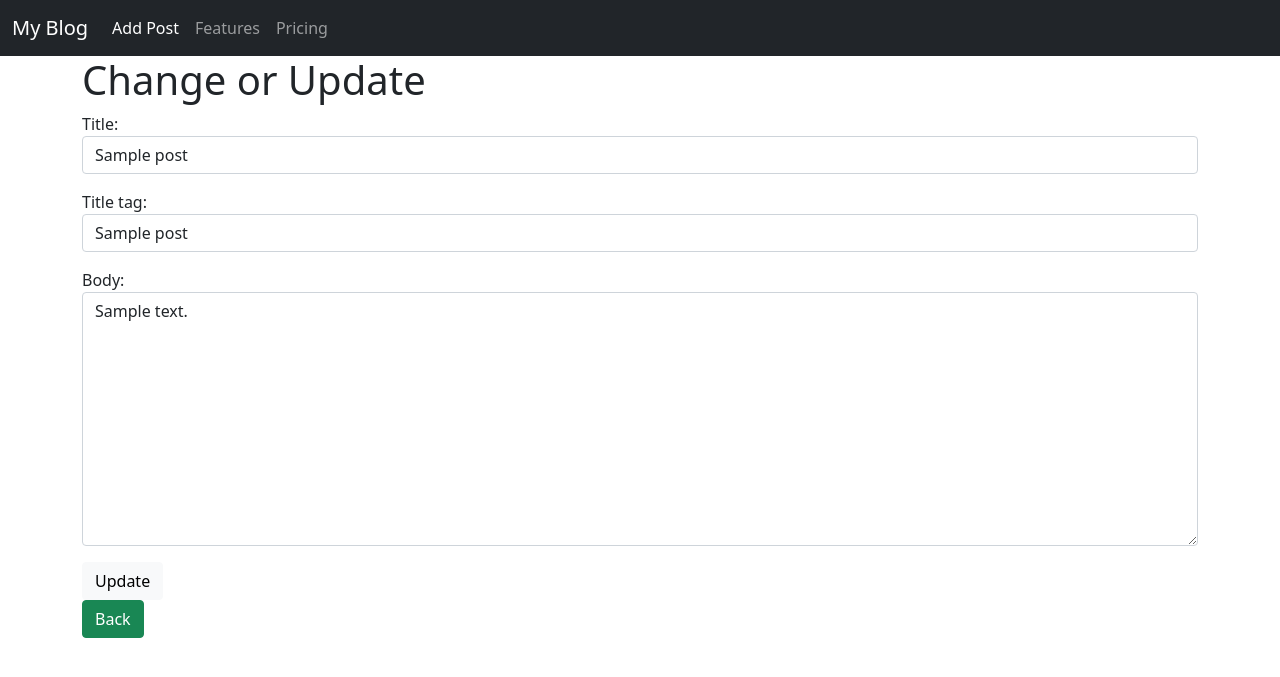
After one commit to MikeRodziewicz/yt-django-blog, a Django app: page /blog_post/update_post/1 in a window 1280 px wide. The commit adds this page. Shown: the top 677 px of the page. Run offline with Django 3.2, Linux system fonts and the light colour scheme; tables that the repository leaves empty hold one stand-in row (values such as "Sample post").

Commit message:
update view and form added

```diff
--- a/theblog/forms.py
+++ b/theblog/forms.py
@@ -14,3 +14,15 @@ class PostForm(forms.ModelForm):
             'author': forms.Select(attrs={'class':'form-control'}),
             'body': forms.Textarea(attrs={'class':'form-control'}),
         }
+
+
+class EditPostForm(forms.ModelForm):
+    """Form for updating posts"""
+    class Meta:
+        model = Post
+        fields = ('title', 'title_tag', 'body')
+        widgets = {
+            'title': forms.TextInput(attrs={'class':'form-control', 'placeholder':'something'}),
+            'title_tag': forms.TextInput(attrs={'class':'form-control'}),
+            'body': forms.Textarea(attrs={'class':'form-control'}),
+        }
--- /dev/null
+++ b/theblog/templates/edit_post.html
@@ -0,0 +1,20 @@
+{% extends 'base.html' %}
+
+{% block title %} Edit your post {% endblock %}
+
+{% block content %}
+<h1>Change or Update</h1>
+
+<div>
+    <form method="POST">
+
+        {% csrf_token %}
+        {{ form.as_p}}
+        <button class="btn btn-light">Update</button>
+
+    </form>
+</div>
+
+<a href="{% url 'home' %}" class="btn btn-success">Back</a>
+
+{% endblock %}
--- a/theblog/templates/home.html
+++ b/theblog/templates/home.html
@@ -8,6 +8,7 @@
     <a href="{% url 'blog-detail' post.pk %}">{{post.title}}</a>
     {{post.author}} <br>
     {{post.body}}
+    <a href="{% url 'update-post' post.pk %}">Edit</a>
 </li>
 {% endfor %}
 </ul>
--- a/theblog/templates/post_detail.html
+++ b/theblog/templates/post_detail.html
@@ -7,7 +7,7 @@
 
 <h1>{{ post.title }}</h1>
 <p>{{ post.body }}</p>
-
+<a href="{% url 'update-post' post.pk %}">Edit</a>
 
 <a href="{% url 'home' %}" class="btn btn-success">Back</a>
 
--- a/theblog/urls.py
+++ b/theblog/urls.py
@@ -1,8 +1,9 @@
 from django.urls import path
-from .views import HomeView, PostDetail, AddPost
+from .views import HomeView, PostDetail, AddPost, UpdatePost
 
 urlpatterns = [
     path('', HomeView.as_view(), name="home"),
     path('blog_post/<int:pk>', PostDetail.as_view(), name="blog-detail" ),
     path('add_post/', AddPost.as_view(), name="add_post"),
+    path('blog_post/update_post/<int:pk>', UpdatePost.as_view(), name="update-post")
 ]
--- a/theblog/views.py
+++ b/theblog/views.py
@@ -1,7 +1,7 @@
 from django.shortcuts import render
-from django.views.generic import ListView, DetailView, CreateView
+from django.views.generic import ListView, DetailView, CreateView, UpdateView
 from .models import Post
-from .forms import PostForm
+from .forms import PostForm, EditPostForm
 
 
 class HomeView(ListView):
@@ -21,3 +21,10 @@ class AddPost(CreateView):
     model = Post
     form_class = PostForm
     template_name = 'add_post.html'
+
+
+class UpdatePost(UpdateView):
+    """Update existing post"""
+    model = Post
+    template_name = 'edit_post.html'
+    form_class = EditPostForm
```
